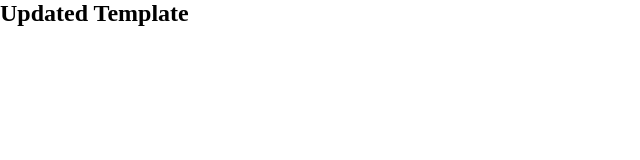
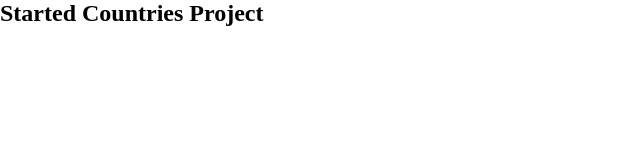
Before and after one commit to ThrishikK/Countries, a website: page index.html in a window 1280 px wide. Shown: the whole page, without its empty margins (0-640 px from the left). Drawn offline with Linux system fonts and the light colour scheme.

Commit message:
Started Countries Project

```diff
--- a/index.html
+++ b/index.html
@@ -8,7 +8,7 @@
     <link rel="stylesheet" href="src/css/beakpoints.css" />
   </head>
   <body>
-    <h1>Updated Template</h1>
+    <h1>Started Countries Project</h1>
     <script type="module" src="src/js/main.js"></script>
   </body>
 </html>
```
